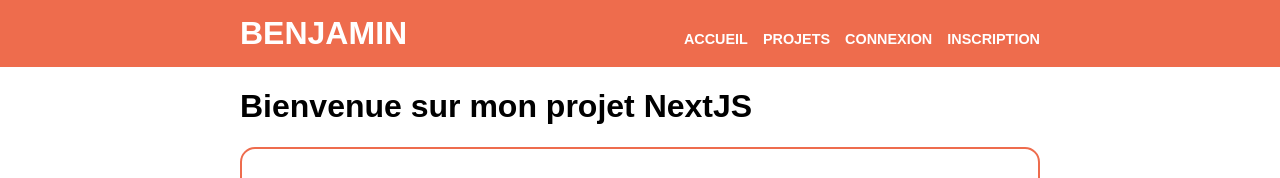
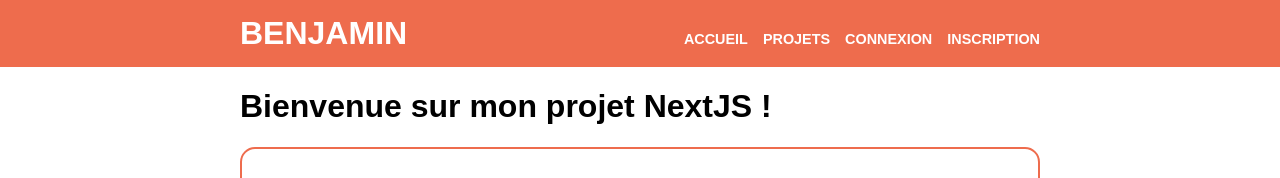
Before and after one commit to KayleoRakeon/nextLearning, a Next.js app: page / in a window 1280 px wide. Shown: the top 178 px of the page. Built offline with nearby package versions, Linux system fonts and the light colour scheme; no server answers; the database is empty.

Commit message:
Ajout d'un point d'exclamation sur la page d'accueil

```diff
--- a/pages/index.js
+++ b/pages/index.js
@@ -52,7 +52,9 @@ export default function Index(props) {
          </Head>
          <h1>
             Bienvenue{' '}
-            {props.user ? props.user.name : 'sur mon projet NextJS'}
+            {props.user
+               ? props.user.name + '!'
+               : 'sur mon projet NextJS !'}
          </h1>
          {error && <Error error={error} />}
          <div
```
